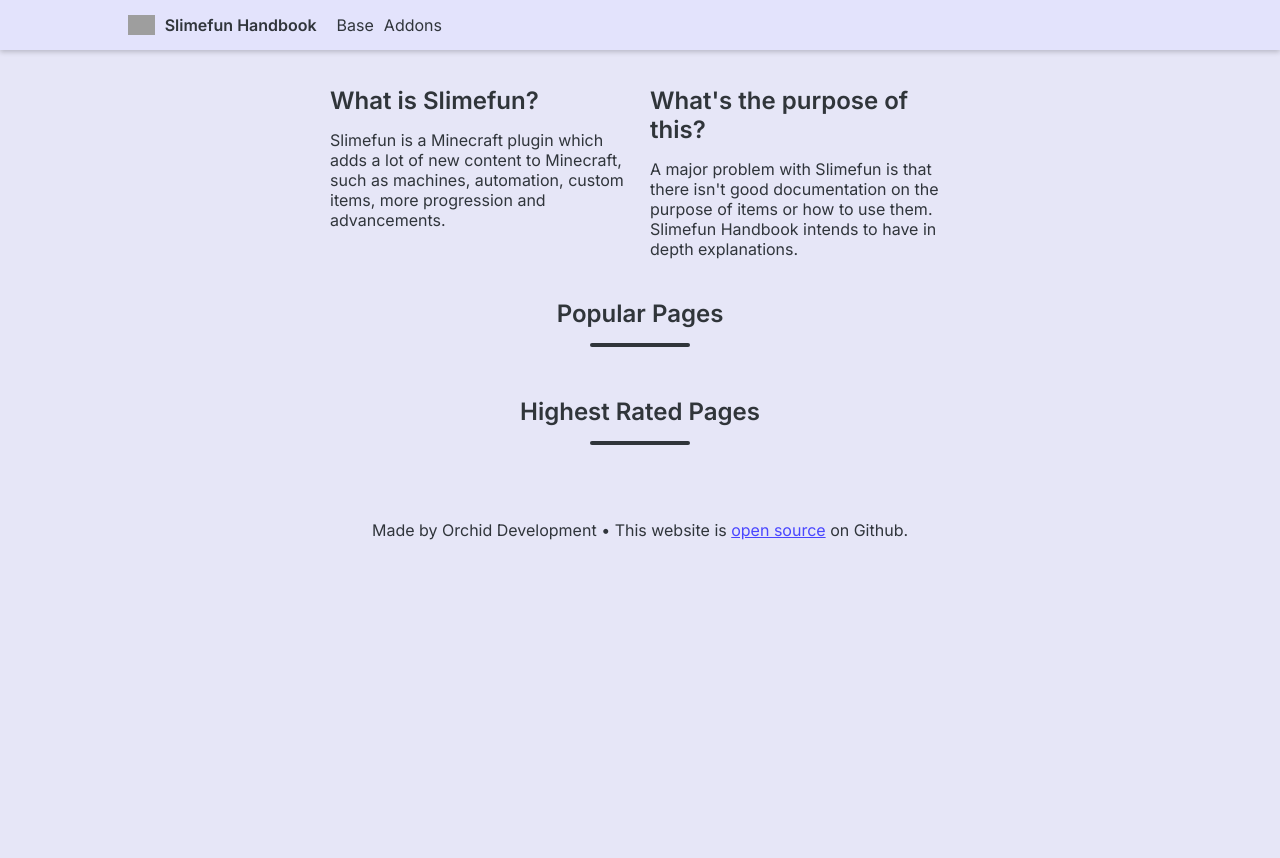
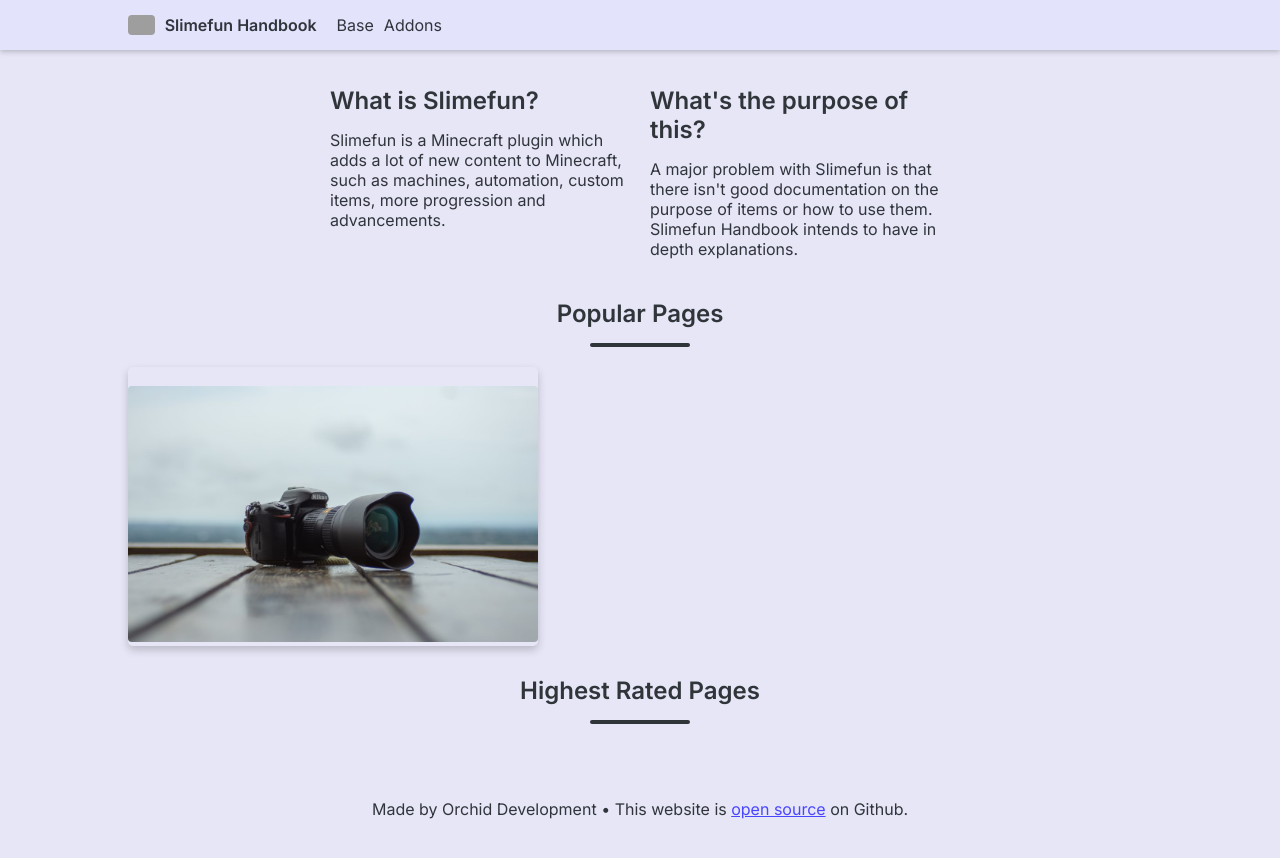
Before and after one commit to kura78/Slimefun-Wiki, a Nuxt app: page / in a window 1280 px wide. Shown: the top 858 px of the page. Before the commit the page ends 800 px from the top, so only its background shows below. Built offline with nearby package versions, Linux system fonts and the light colour scheme; grey boxes are pictures that could not be loaded.

Commit message:
Changed Cards.vue added "card-images" to assets

```diff
--- a/components/Card.vue
+++ b/components/Card.vue
@@ -1,7 +1,7 @@
 <script>
 export default {
     props: {
-        img: String,
+        image: String,
         title: String,
     }
 }
@@ -13,6 +13,7 @@
       <h3>{{ title }}</h3>
     </div>
     <div class="card-body">
+      <img v-if="image" :src="image" aria-hidden="true" class="card-image" />
         <slot></slot>
     </div>
   </div>
@@ -20,11 +21,20 @@
 
 <style>
 .card {
+  display: flex;
+  flex-direction: row;
+  flex-wrap: wrap;
+  justify-content: center;
   box-shadow: 0 4px 8px 0 rgba(0,0,0,0.2);
   transition: 0.3s;
   width: 40%;
   border-radius: 5px;
-  align: center;
+}
+
+img {
+  max-width: 100%;
+  height: auto;
+  border-radius: 4px;
 }
 
 
--- a/pages/index.vue
+++ b/pages/index.vue
@@ -21,7 +21,9 @@
                     <h2>Popular Pages</h2>
                     <hr>
                 </div>
-
+                <div>
+                    <card image="/assets/card-images/card1-image.jpg" />
+                </div>
                 <div class="highest-rated-pages">
                     <h2>Highest Rated Pages</h2>
                     <hr>
@@ -30,6 +32,7 @@
             </div>
         </div>
         <div>
+
   </div>
     </div>
 </template>
```
Also changed, not shown: public/assets/card-images/card1-image.jpg (added).
